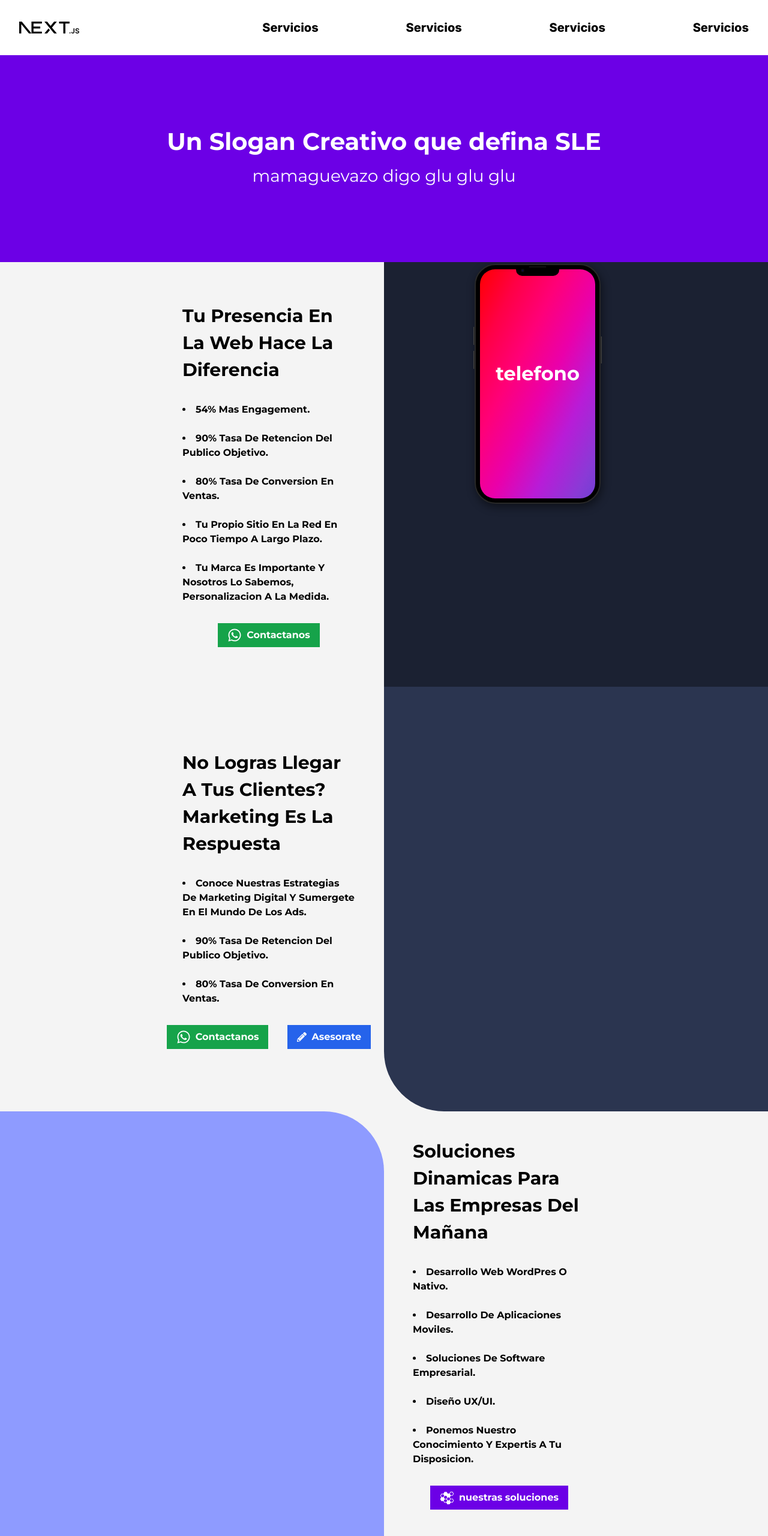
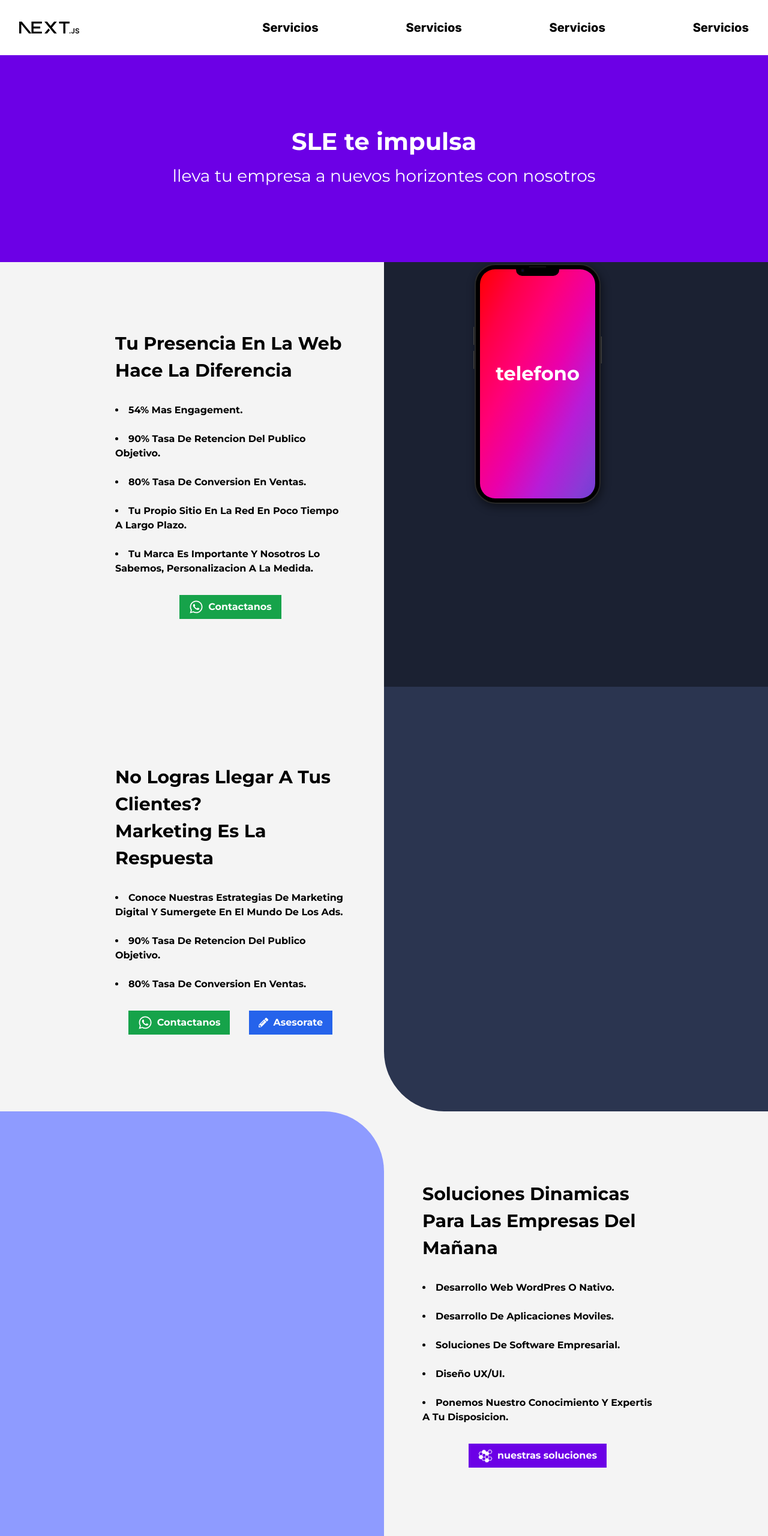
Before and after one commit to SebastianLozanoValle/developers-cut, a Next.js app: page / in a window 1280 px wide. Shown: the whole page at 60% size. Built offline with nearby package versions, Linux system fonts and the light colour scheme.

Commit message:
cambios de ancho

```diff
--- a/src/app/page.tsx
+++ b/src/app/page.tsx
@@ -34,6 +34,9 @@ export default function Home() {
   return (
     <main className={`${font.className} bg-[#F4F4F4]`}>
       <span className={`${allReady ? 'already-loaded' : 'page-loader'}`}>
+        <div className={`${allReady ? 'hidden' : null}`}>
+          <Spinner />
+        </div>
       </span>
 
       <motion.div
@@ -45,8 +48,8 @@ export default function Home() {
         onViewportEnter={()=> handlerScrolledBanner(false)}
       >
         <div className="flex flex-col items-center gap-4 w-3/4">
-          <h1 className="font-bold text-4xl text-white text-center text-[40px]">Un Slogan Creativo que defina SLE</h1>
-          <p className="text-[28px] text-white">mamaguevazo digo glu glu glu</p>
+          <h1 className="font-bold text-4xl text-white text-center text-[40px]">SLE te impulsa</h1>
+          <p className="text-[28px] text-white text-center">lleva tu empresa a nuevos horizontes con nosotros</p>
         </div>
       </motion.div>
       {/* inicio de seccion desktop */}
@@ -118,7 +121,7 @@ export default function Home() {
         <motion.div
           className='flex'
         >
-          <div className="z-[7] w-1/2 min-h-[calc(100vh-92px)] bg-[#F4F4F4] flex justify-center items-center lg:pl-[20vw]">
+          <div className="z-[7] w-1/2 min-h-[calc(100vh-92px)] bg-[#F4F4F4] flex justify-center items-center lg:pl-[10vw]">
             <div className='flex flex-col gap-8 w-3/4'>
               <h2 className="font-bold text-black text-[30px] capitalize">Tu presencia en la web hace la diferencia</h2>
               <ul className="list-disc list-inside font-bold flex flex-col gap-6 capitalize">
@@ -151,7 +154,7 @@ export default function Home() {
           </div>
         </motion.div>
         <div className='flex'>
-          <div className="z-[7] w-1/2 min-h-[calc(100vh-92px)] bg-[#F4F4F4] flex justify-center items-center lg:pl-[20vw]">
+          <div className="z-[7] w-1/2 min-h-[calc(100vh-92px)] bg-[#F4F4F4] flex justify-center items-center lg:pl-[10vw]">
             <div className='flex flex-col gap-8 w-3/4'>
               <h2 className="font-bold text-black text-[30px] capitalize">No logras llegar a tus clientes? <br/> marketing es la respuesta</h2>
               <ul className="list-disc list-inside font-bold flex flex-col gap-6 capitalize">
@@ -185,7 +188,7 @@ export default function Home() {
           <div className="w-1/2 min-h-[calc(100vh-92px)] bg-[#8E9BFF] rounded-tr-[100px]">
 
           </div>
-          <div className="z-[7] w-1/2 bg-[#6C00E6] min-h-[calc(100vh-92px)] bg-[#F4F4F4] flex justify-center items-center lg:pr-[20vw]">
+          <div className="z-[7] w-1/2 bg-[#6C00E6] min-h-[calc(100vh-92px)] bg-[#F4F4F4] flex justify-center items-center lg:pr-[10vw]">
             <div className='flex flex-col gap-8 w-3/4'>
               <h2 className="font-bold text-black text-[30px] capitalize">Soluciones dinamicas para las empresas del mañana</h2>
               <ul className="list-disc list-inside font-bold flex flex-col gap-6 capitalize">
```
